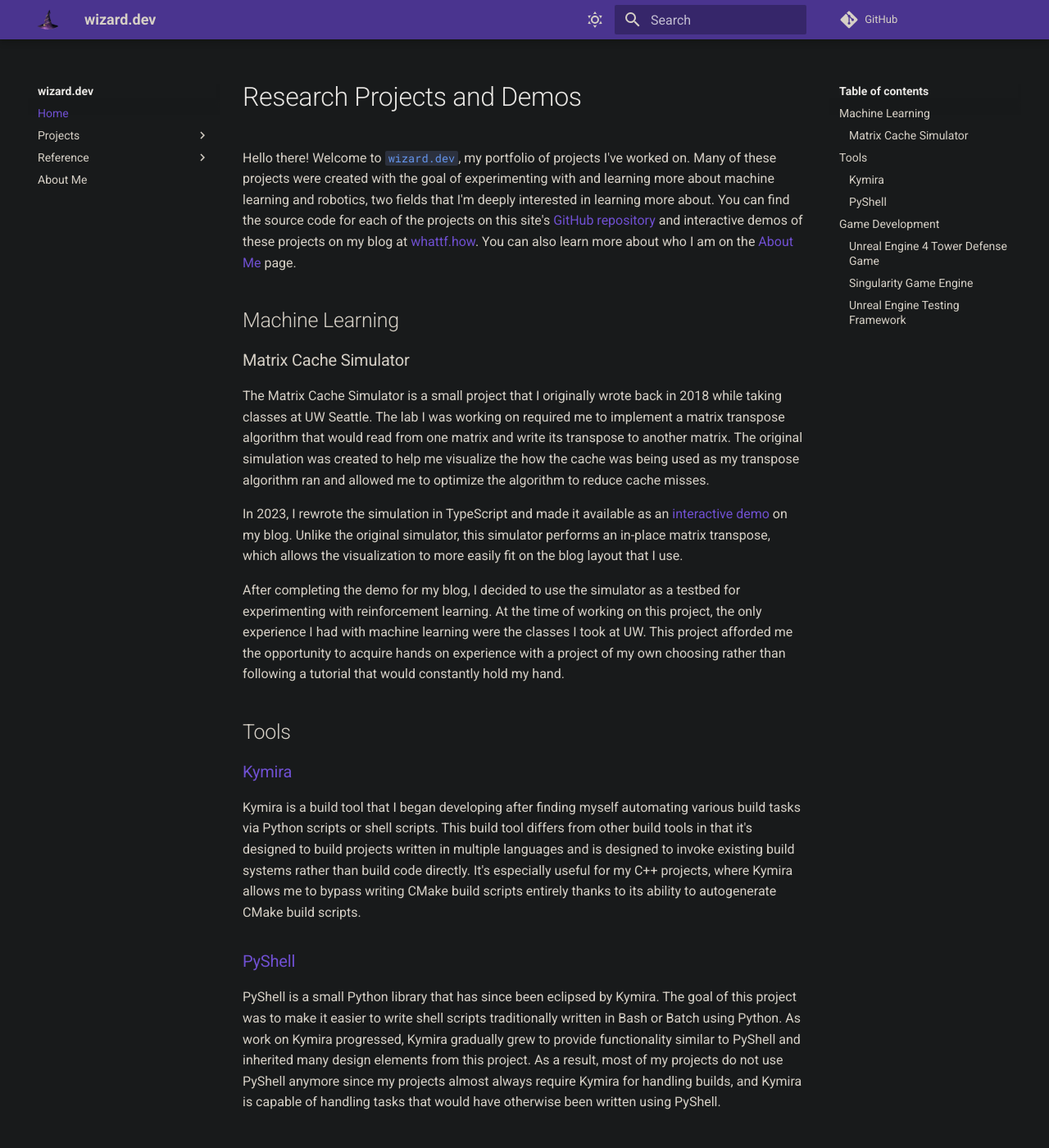
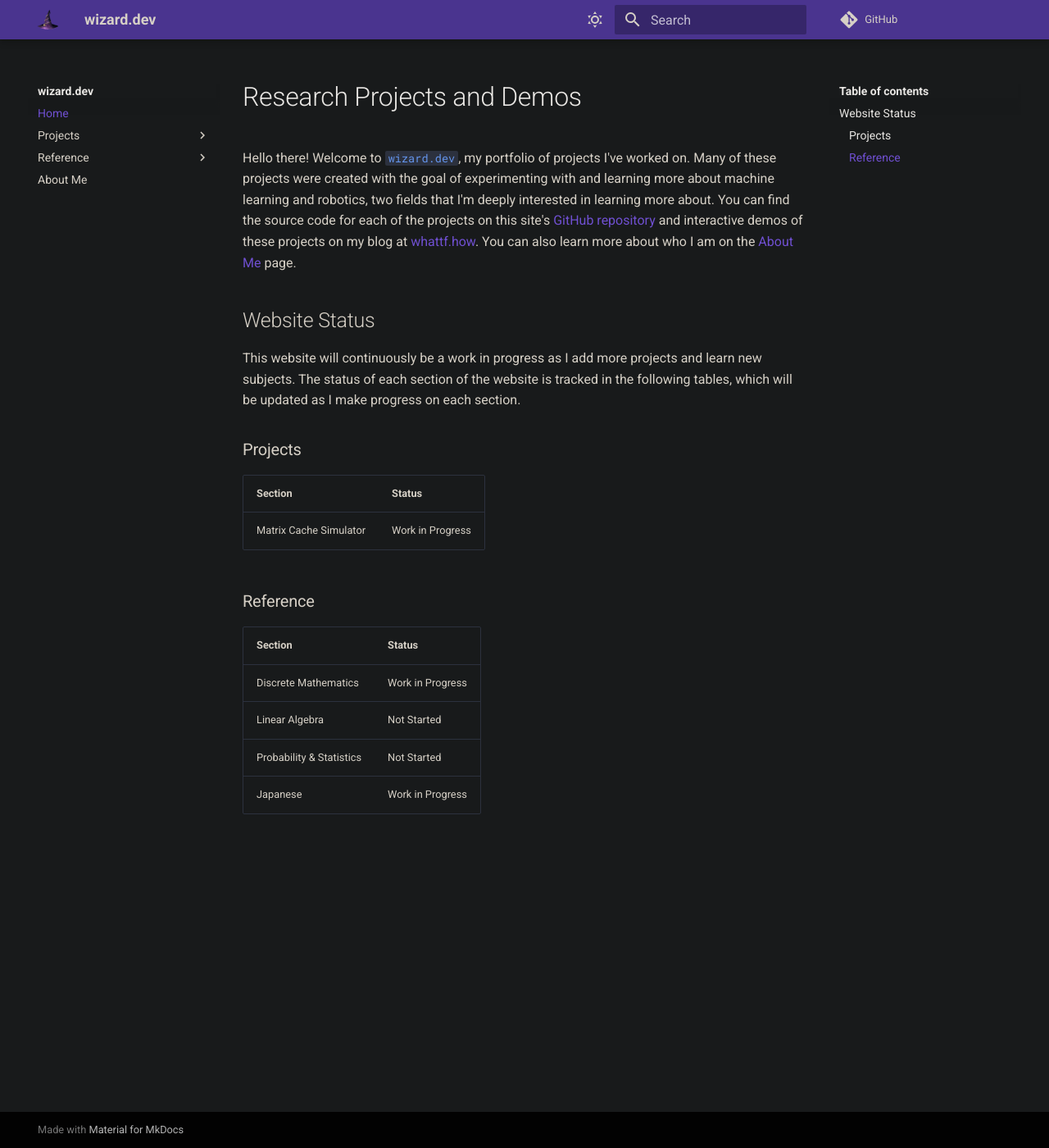
Before and after one commit to zkWildfire/wizard.dev, an MkDocs documentation site: the page built from docs/index.md, in a window 1280 px wide and 1400 px high. Shown: the whole window at 82% size. Built offline with MkDocs 1.6.1 and Material for MkDocs 9.7.7, drawn with Linux system fonts in a browser that asks for light colours; comment, search, counter and statistics services are not loaded; some of the changed text lies outside the part shown.

Commit message:
Update home pages with project status.

```diff
--- a/docs/index.md
+++ b/docs/index.md
@@ -7,95 +7,20 @@ projects on this site's [GitHub repository](https://www.github.com/zkWildfire/wi
 and interactive demos of these projects on my blog at [whattf.how](https://www.whattf.how).
 You can also learn more about who I am on the [About Me](./about-me.md) page.
 
-## Machine Learning
-### Matrix Cache Simulator
-The Matrix Cache Simulator is a small project that I originally wrote back in
-2018 while taking classes at UW Seattle. The lab I was working on required me
-to implement a matrix transpose algorithm that would read from one matrix and
-write its transpose to another matrix. The original simulation was created to
-help me visualize the how the cache was being used as my transpose algorithm
-ran and allowed me to optimize the algorithm to reduce cache misses.
+## Website Status
+This website will continuously be a work in progress as I add more projects and
+learn new subjects. The status of each section of the website is tracked in
+the following tables, which will be updated as I make progress on each section.
 
-In 2023, I rewrote the simulation in TypeScript and made it available as an
-[interactive demo](https://whattf.how/posts/matrix-cache-simulator-demo/) on my
-blog. Unlike the original simulator, this simulator performs an in-place matrix
-transpose, which allows the visualization to more easily fit on the blog layout
-that I use.
+### Projects
+| Section | Status |
+| ------- | ------ |
+| Matrix Cache Simulator | Work in Progress |
 
-After completing the demo for my blog, I decided to use the simulator as a
-testbed for experimenting with reinforcement learning. At the time of working
-on this project, the only experience I had with machine learning were the
-classes I took at UW. This project afforded me the opportunity to acquire hands
-on experience with a project of my own choosing rather than following a tutorial
-that would constantly hold my hand.
-
-## Tools
-### [Kymira](https://www.kymira.dev)
-Kymira is a build tool that I began developing after finding myself automating
-various build tasks via Python scripts or shell scripts. This build tool differs
-from other build tools in that it's designed to build projects written in
-multiple languages and is designed to invoke existing build systems rather than
-build code directly. It's especially useful for my C++ projects, where Kymira
-allows me to bypass writing CMake build scripts entirely thanks to its ability
-to autogenerate CMake build scripts.
-
-### [PyShell](https://www.pyshell.dev)
-PyShell is a small Python library that has since been eclipsed by Kymira. The
-goal of this project was to make it easier to write shell scripts traditionally
-written in Bash or Batch using Python. As work on Kymira progressed, Kymira
-gradually grew to provide functionality similar to PyShell and inherited many
-design elements from this project. As a result, most of my projects do not use
-PyShell anymore since my projects almost always require Kymira for handling
-builds, and Kymira is capable of handling tasks that would have otherwise been
-written using PyShell.
-
-## Game Development
-### Unreal Engine 4 Tower Defense Game
-Around 2017, I created a small tower defense game in Unreal Engine to learn
-more about the engine. This game was written mostly using Blueprints rather
-than C++ as it was more of a learning project than a game intended for release.
-I developed this project to the point where it was playable and had all the
-features I had in mind for the game, but I did not release this game anywhere.
-
-### Singularity Game Engine
-Over the years, I've experimented heavily with my own game engine designed to
-make games more easily multithreaded. Originally envisioned as a full game
-engine, I later repurposed the engine to act as a "co-engine" for an existing
-game engine such as Unreal Engine so that I could focus on the multithreading
-aspect of the design and not worry about implementing systems such as rendering
-or animations myself.
-
-I was able to build a small prototype in Unreal Engine which calculated actor
-updates on background threads managed by Singularity before running the updates
-on Unreal Engine's game thread, which proved that the design I created for
-Singularity was functional. However, I never ended up building a game using
-this design due to lack of art assets.
-
-### Unreal Engine Testing Framework
-While developing Singularity for Unreal Engine, I implemented my own version of
-GoogleTest on top of the existing Unreal Engine automation testing framework.
-I rely heavily on unit and integration tests to validate my code, and Unreal
-Engine's automation testing framework was significantly clunkier at the time
-than other testing frameworks such as GoogleTest. To fix this, I implemented
-my own testing framework that mimicked the design of GoogleTest, but generated
-tests that used Unreal Engine's automation testing framework under the hood.
-My testing framework also implemented a clone of GoogleMock, which was
-implemented entirely independently of GoogleMock but provided the same syntax
-for declaring and using mocks.
-
-This testing framework improved on Unreal Engine's automation testing framework
-significantly by making it possible to define tests using syntax almost
-identical to GoogleTest instead of the highly verbose test declarations that
-the Unreal Automation Testing Framework required. Additionally, I used the Boost
-C++ libraries' support for coroutines to allow unit tests to execute
-single method which could execute over multiple engine frames, which was a
-massive improvement over how Unreal Engine's Automation Testing Framework
-handled latent actions at the time. This testing framework was written prior
-to C++20, so using the coroutine support now built into C++ itself was not an
-option.
-
-!!! info
-    While my testing framework was designed to match GoogleTest and GoogleMock
-    as closely as possible, my testing framework was not created by taking the
-    existing GoogleTest source code and making it compile for Unreal Engine.
-    I wrote all of the code for the testing and mocking frameworks myself.
+### Reference
+| Section | Status |
+| ------- | ------ |
+| Discrete Mathematics | Work in Progress |
+| Linear Algebra | Not Started |
+| Probability & Statistics | Not Started |
+| Japanese | Work in Progress |
```
Also changed, not shown: docs/projects/list.md (+93 -0 lines), docs/reference/overview.md (+8 -5 lines).
